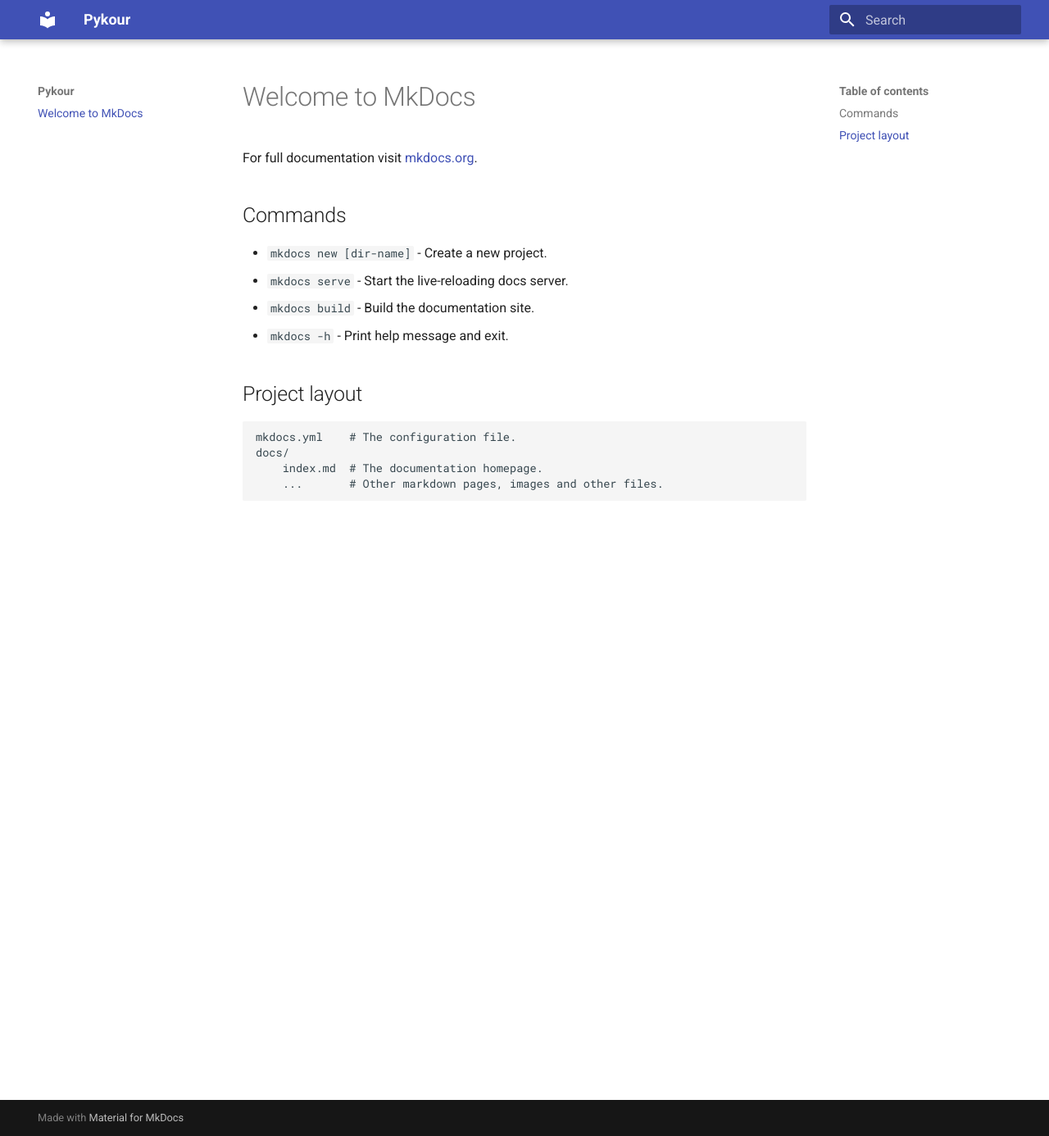
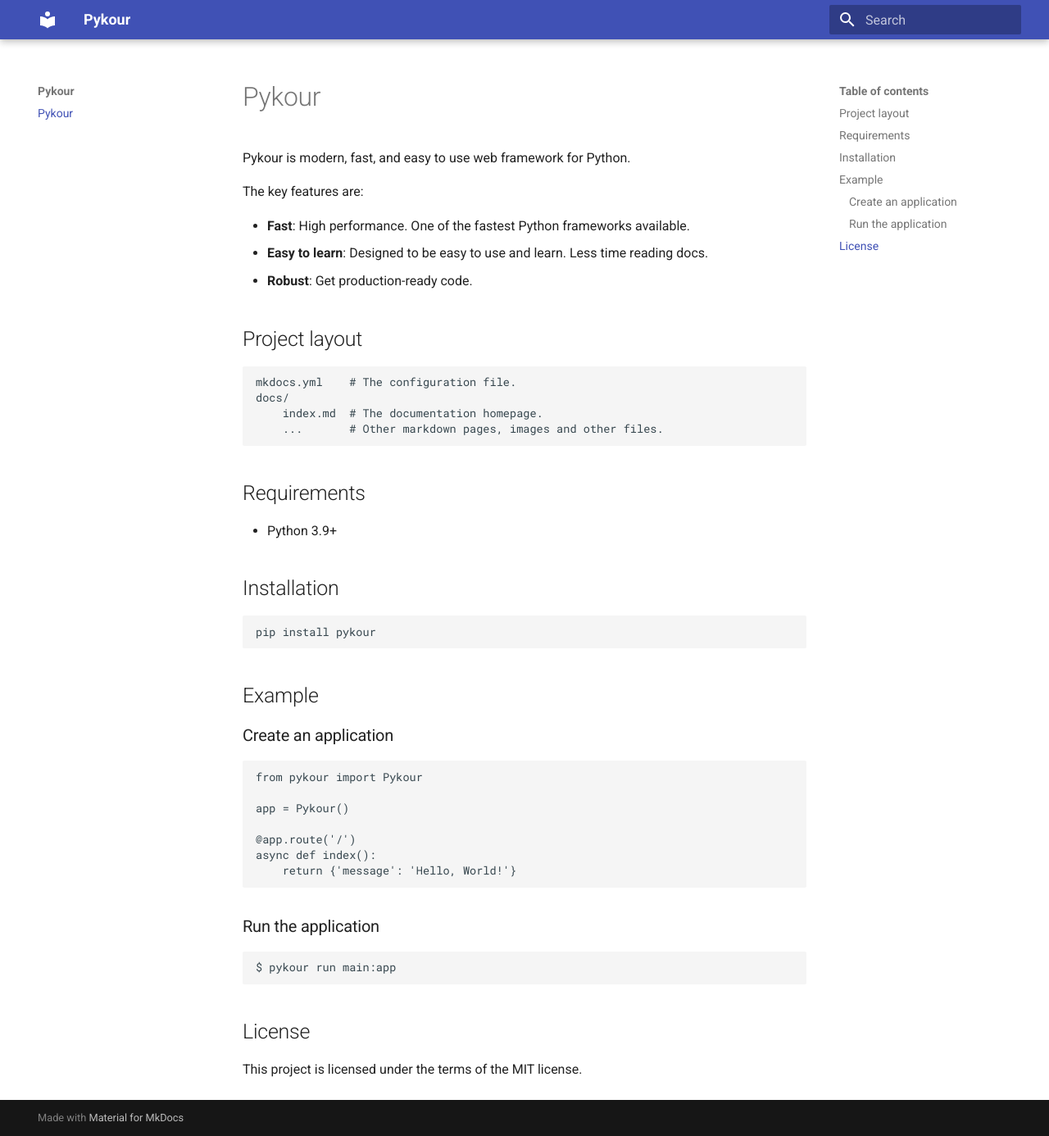
Before and after one commit to pykour/pykour, an MkDocs documentation site: the page built from docs/index.md, in a window 1280 px wide and 1386 px high. Shown: the whole window at 82% size. Built offline with MkDocs 1.6.1 and Material for MkDocs 9.7.7, drawn with Linux system fonts in a browser that asks for light colours.

Commit message:
update document

````diff
--- a/docs/index.md
+++ b/docs/index.md
@@ -1,13 +1,12 @@
-# Welcome to MkDocs
+# Pykour
 
-For full documentation visit [mkdocs.org](https://www.mkdocs.org).
+Pykour is modern, fast, and easy to use web framework for Python.
 
-## Commands
+The key features are:
 
-* `mkdocs new [dir-name]` - Create a new project.
-* `mkdocs serve` - Start the live-reloading docs server.
-* `mkdocs build` - Build the documentation site.
-* `mkdocs -h` - Print help message and exit.
+- **Fast**: High performance. One of the fastest Python frameworks available.
+- **Easy to learn**: Designed to be easy to use and learn. Less time reading docs.
+- **Robust**: Get production-ready code.
 
 ## Project layout
 
@@ -15,3 +14,37 @@ For full documentation visit [mkdocs.org](https://www.mkdocs.org).
     docs/
         index.md  # The documentation homepage.
         ...       # Other markdown pages, images and other files.
+
+## Requirements
+
+- Python 3.9+
+
+## Installation
+
+```bash
+pip install pykour
+```
+
+## Example
+
+### Create an application
+
+```python
+from pykour import Pykour
+
+app = Pykour()
+
+@app.route('/')
+async def index():
+    return {'message': 'Hello, World!'}
+```
+
+### Run the application
+
+```bash
+$ pykour run main:app
+```
+
+## License
+
+This project is licensed under the terms of the MIT license.
````
Also changed, not shown: README.md (+0 -1 lines).
